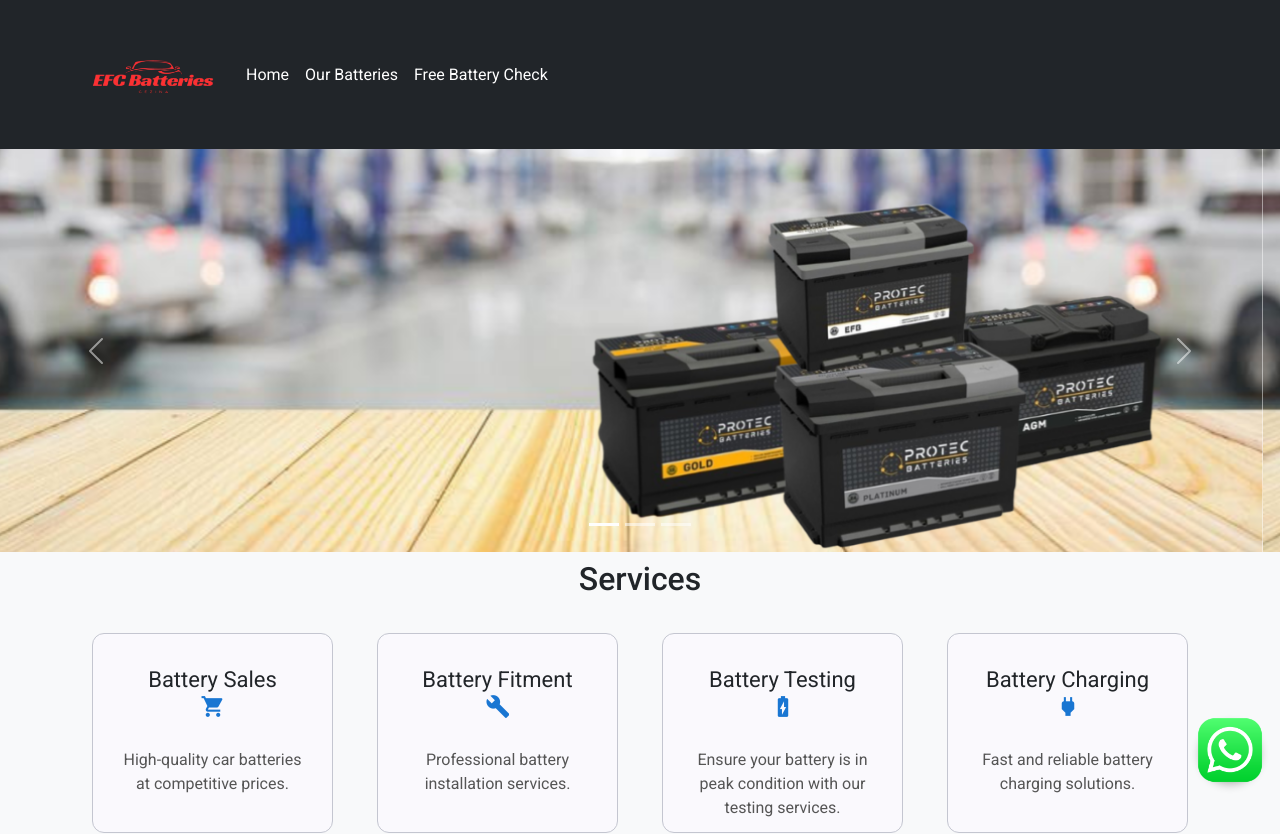
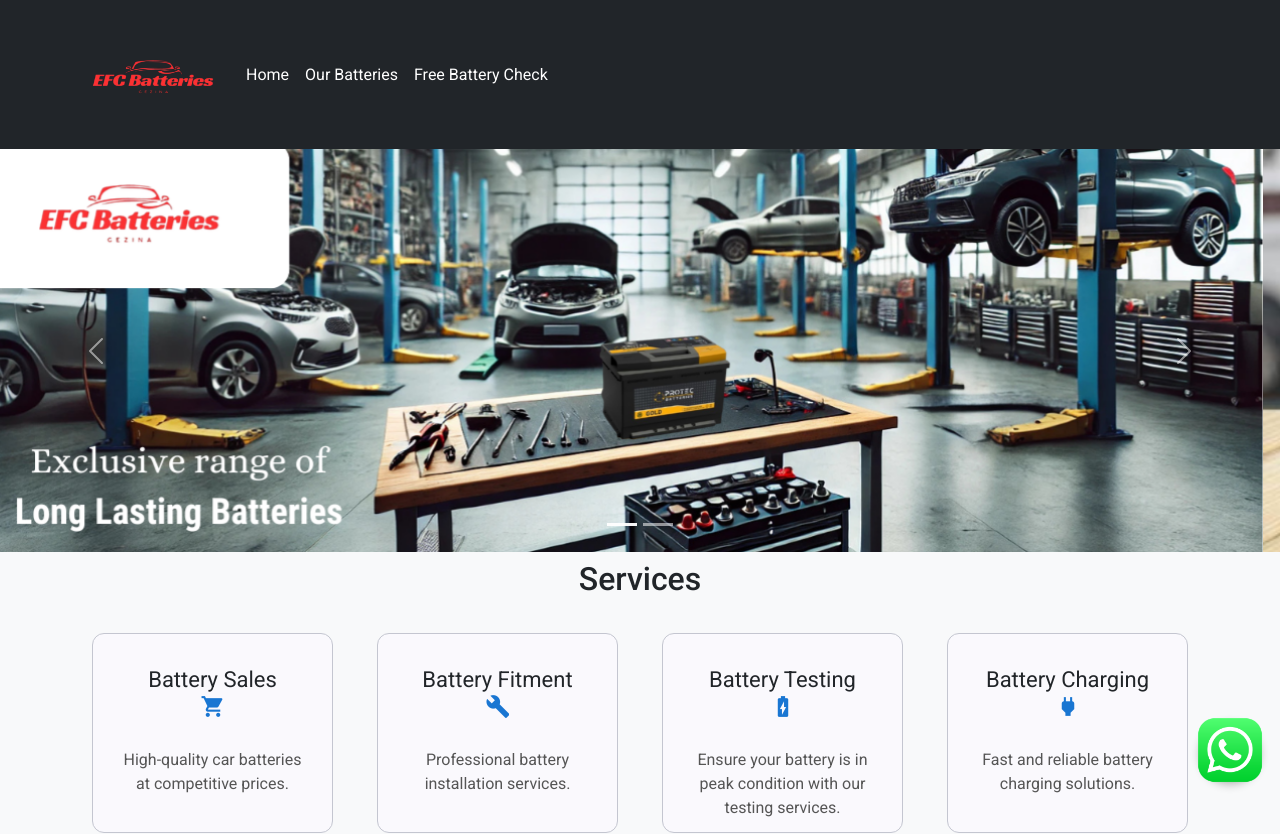
Before and after one commit to WhitelightningDev/EFC-Batteries, an Angular app: page / in a window 1280 px wide. Shown: the top 834 px of the page. Built offline with nearby package versions, Linux system fonts and the light colour scheme.

Commit message:
changed the carousel images

```diff
--- a/src/app/pages/home/home.component.html
+++ b/src/app/pages/home/home.component.html
@@ -5,12 +5,12 @@
       <button type="button" data-bs-target="#myCarousel" data-bs-slide-to="0" class="active" aria-current="true"
         aria-label="Slide 1"></button>
       <button type="button" data-bs-target="#myCarousel" data-bs-slide-to="1" aria-label="Slide 2"></button>
-      <button type="button" data-bs-target="#myCarousel" data-bs-slide-to="2" aria-label="Slide 3"></button>
+      <!-- <button type="button" data-bs-target="#myCarousel" data-bs-slide-to="2" aria-label="Slide 3"></button> -->
     </div>
 
     <div class="carousel-inner">
       <div class="carousel-item active">
-        <img class="carouselimg1" src="/cover2.png" alt="Battery Image">
+        <img class="carouselimg1" src="/cover1.png" alt="Battery Image">
         <div class="container">
           <div class="carousel-caption text-start">
           </div>
@@ -18,18 +18,18 @@
       </div>
 
       <div class="carousel-item">
-        <img src="/cover3.png" alt="Platinum Range Batteries">
+        <img src="/cover2.png" alt="Platinum Range Batteries">
         <div class="container">
         </div>
       </div>
 
-      <div class="carousel-item">
+      <!-- <div class="carousel-item">
         <img src="/cover1.png" alt="Reliable Power">
         <div class="container">
           <div class="carousel-caption text-end">
           </div>
         </div>
-      </div>
+      </div> -->
     </div>
 
     <button class="carousel-control-prev" type="button" data-bs-target="#myCarousel" data-bs-slide="prev">
```
Also changed, not shown: public/cover1.png, public/cover2.png.
